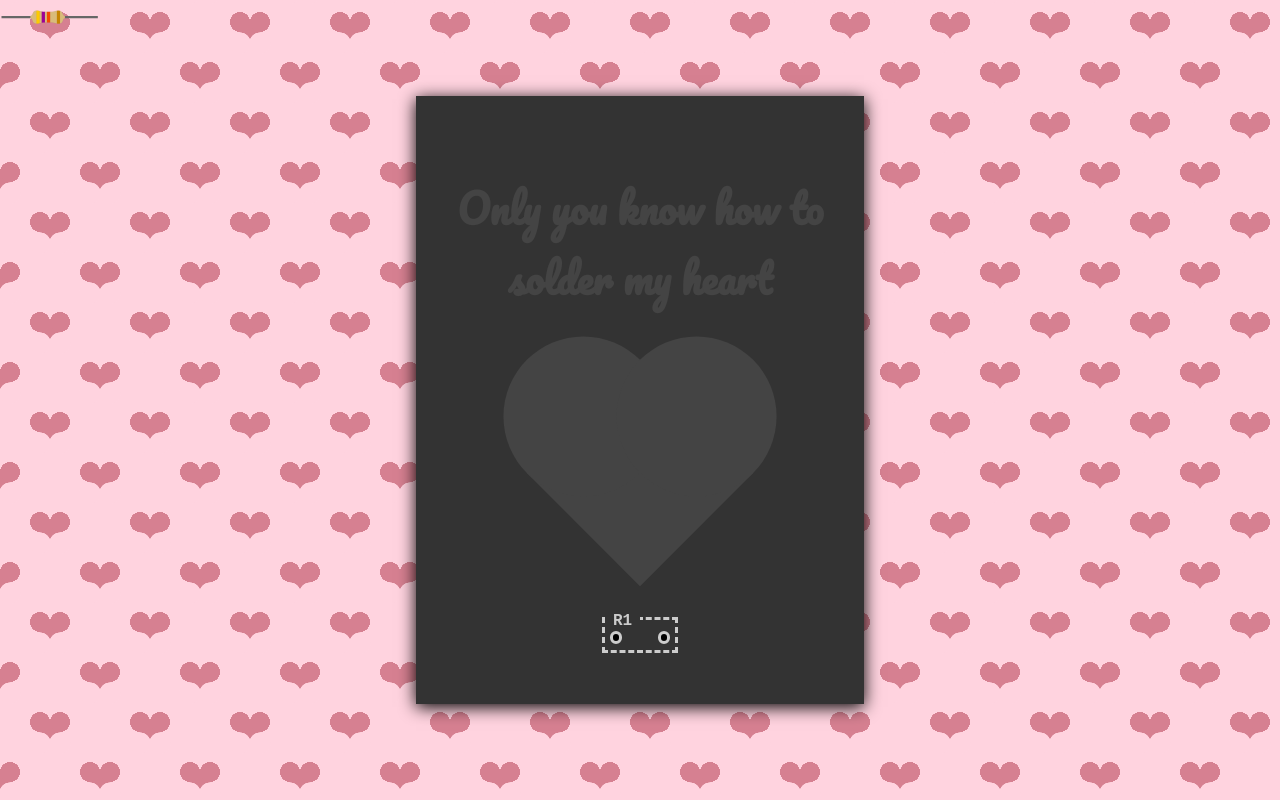
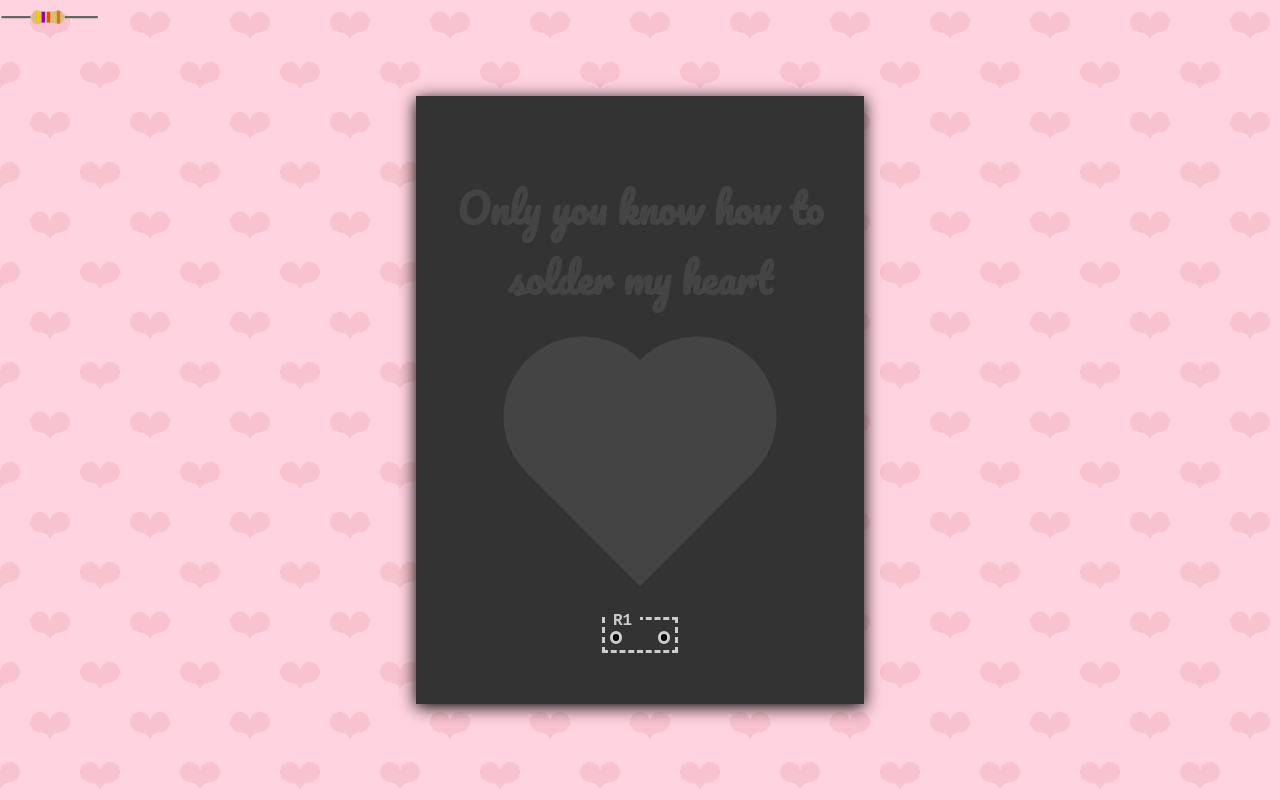
Before and after one commit to danapplegate/cardsforrachel, a React (Create React App) app: page / in a window 1280 px wide. Built offline with nearby package versions, Linux system fonts and the light colour scheme.

Commit message:
Lighten background

```diff
--- a/src/App.css
+++ b/src/App.css
@@ -12,15 +12,15 @@
   background:
     radial-gradient(circle closest-side at 60% 43%, rgb(255, 211, 223) 26%, rgba(187,0,51,0) 27%),
     radial-gradient(circle closest-side at 40% 43%, rgb(255, 211, 223) 26%, rgba(187,0,51,0) 27%),
-    radial-gradient(circle closest-side at 40% 22%, rgb(214, 128, 145) 45%, rgba(221,51,85,0) 46%),
-    radial-gradient(circle closest-side at 60% 22%, rgb(214, 128, 145) 45%, rgba(221,51,85,0) 46%),
-    radial-gradient(circle closest-side at 50% 35%, rgb(214, 128, 145) 30%, rgba(221,51,85,0) 31%),
+    radial-gradient(circle closest-side at 40% 22%, rgb(248, 195, 206) 45%, rgba(221,51,85,0) 46%),
+    radial-gradient(circle closest-side at 60% 22%, rgb(248, 195, 206) 45%, rgba(221,51,85,0) 46%),
+    radial-gradient(circle closest-side at 50% 35%, rgb(248, 195, 206) 30%, rgba(221,51,85,0) 31%),
 
     radial-gradient(circle closest-side at 60% 43%, rgb(255, 211, 223) 26%, rgba(187,0,51,0) 27%) 50px 50px,
     radial-gradient(circle closest-side at 40% 43%, rgb(255, 211, 223) 26%, rgba(187,0,51,0) 27%) 50px 50px,
-    radial-gradient(circle closest-side at 40% 22%, rgb(214, 128, 145) 45%, rgba(221,51,85,0) 46%) 50px 50px,
-    radial-gradient(circle closest-side at 60% 22%, rgb(214, 128, 145) 45%, rgba(221,51,85,0) 46%) 50px 50px,
-    radial-gradient(circle closest-side at 50% 35%, rgb(214, 128, 145) 30%, rgba(221,51,85,0) 31%) 50px 50px;
+    radial-gradient(circle closest-side at 40% 22%, rgb(248, 195, 206) 45%, rgba(221,51,85,0) 46%) 50px 50px,
+    radial-gradient(circle closest-side at 60% 22%, rgb(248, 195, 206) 45%, rgba(221,51,85,0) 46%) 50px 50px,
+    radial-gradient(circle closest-side at 50% 35%, rgb(248, 195, 206) 30%, rgba(221,51,85,0) 31%) 50px 50px;
   background-color:rgb(255, 211, 223);
   background-size:100px 100px;
 }
```
